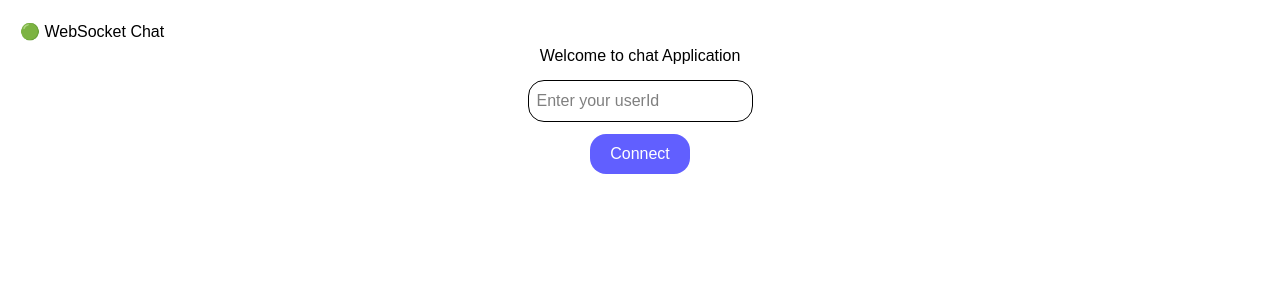
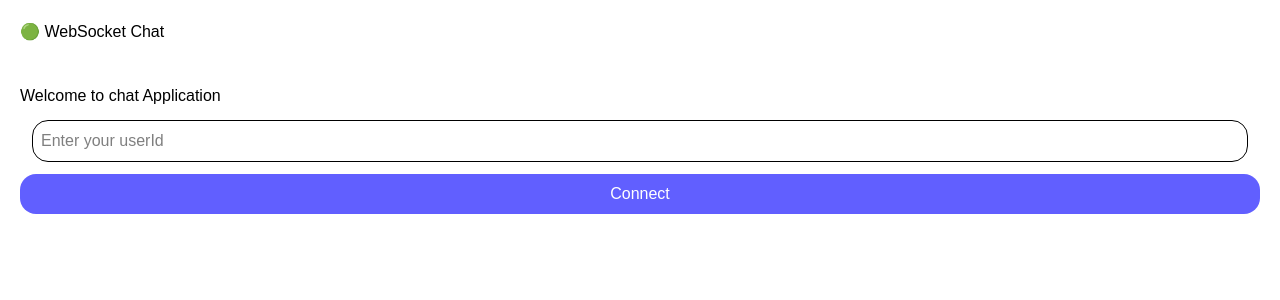
Before and after one commit to ranjit1024/Chat, a React (Vite) app in the folder chat/: page / in a window 1280 px wide. Shown: the top 300 px of the page. Built offline with nearby package versions, Linux system fonts and the light colour scheme.

Commit message:
change frontend layout

```diff
--- a/chat/src/pages/home.tsx
+++ b/chat/src/pages/home.tsx
@@ -52,7 +52,7 @@
       <h2>🟢 WebSocket Chat</h2>
   {
     !connected ? (
-      <div className="flex flex-col items-center justify-center">
+      <div className="flex flex-col justify-center mt-10">
         <span>Welcome to chat Application</span>
         <input value={userId} onChange={(e)=>{
           setUserid(e.target.value)
@@ -60,7 +60,7 @@
         <button onClick={connectWebSocket} className="px-5 py-2 bg-indigo-500 rounded-2xl text-white">Connect</button>
       </div>
     ):(
-      <div className="flex justify-center">
+      <div className="flex justify-center flex-col ">
          <input value={toUserid} onChange={(e)=>{
           setTouserId(e.target.value)
         }} type="text" placeholder="Enter Sender userId " className="m-3 border p-2 rounded-2xl" name="" id="" />
@@ -70,7 +70,7 @@
 
         <button onClick={sendMessage} className="px-5 py-2 bg-indigo-500 rounded-2xl text-white">send</button>
 
-          <div style={{ marginTop: 20 }}>
+          <div style={{ marginTop: 20 }} >
             <h4>Messages:</h4>
             {messages.map((msg, i) => (
               <div key={i}>
```
